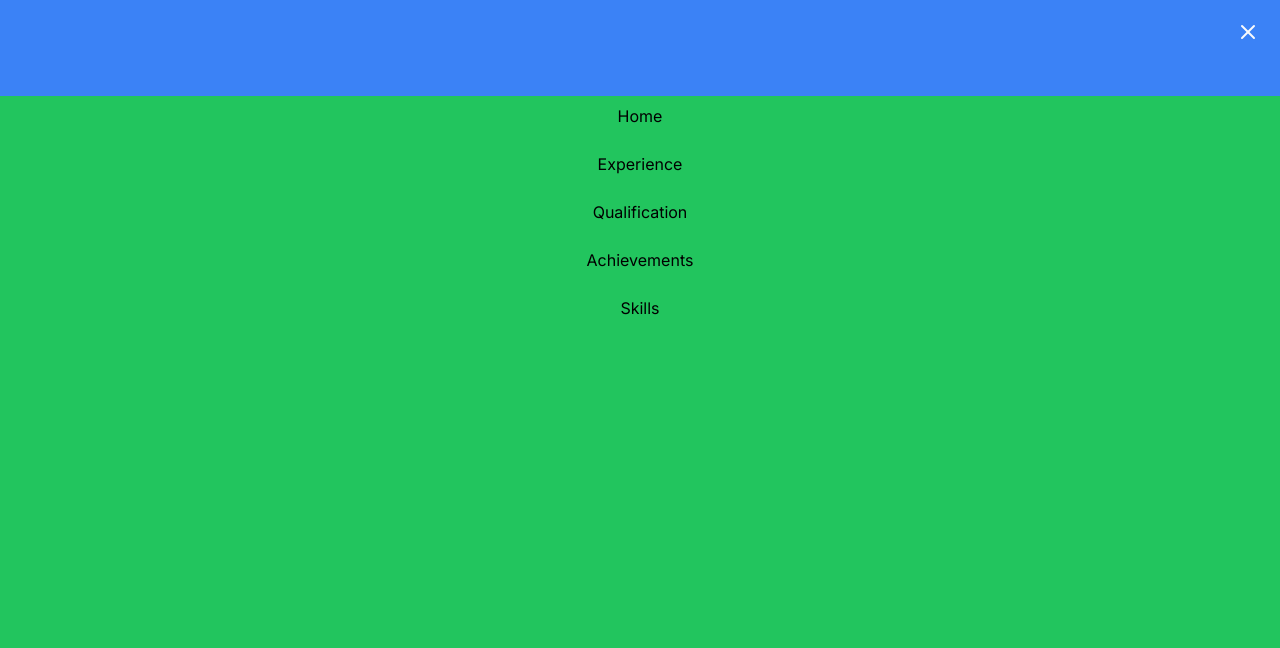
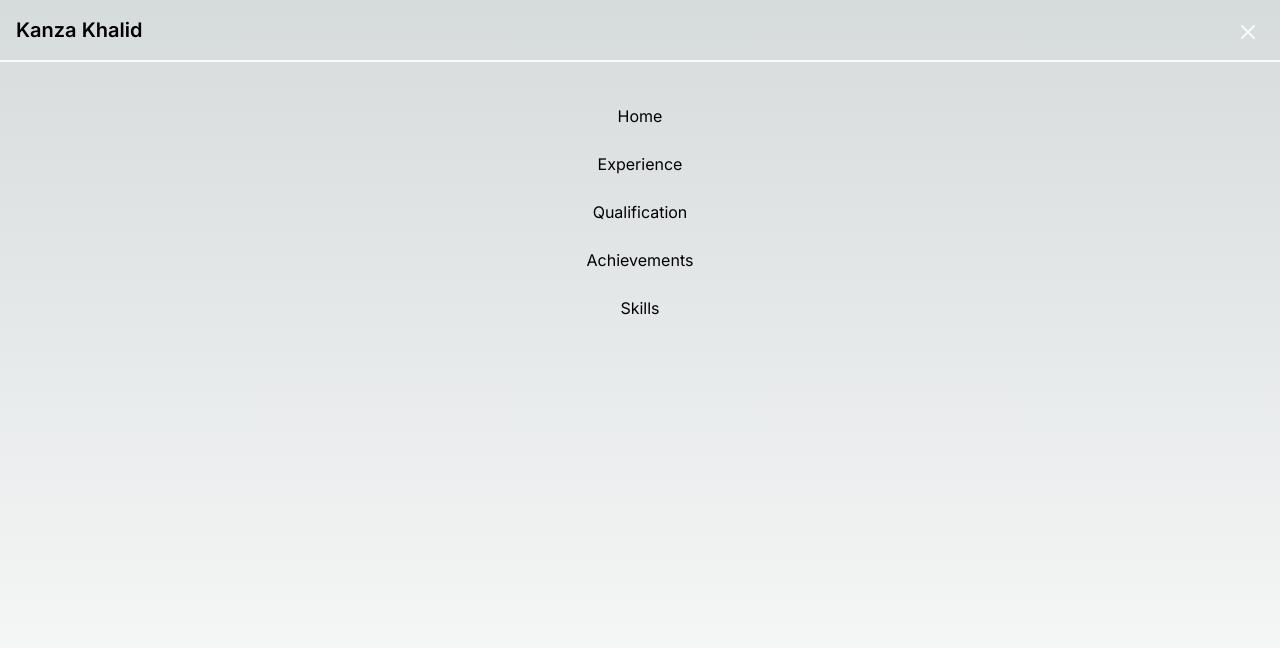
Before and after one commit to Aayman-star/portfolio-template-v1, a Next.js app: page / in a window 1280 px wide. Both pictures are taken after a click on the icon 1252 px from the left and 30 px from the top of the page. Shown: the top 648 px of the page. Built offline with nearby package versions, Linux system fonts and the light colour scheme.

Commit message:
added key to the links map

```diff
--- a/src/app/page.tsx
+++ b/src/app/page.tsx
@@ -2,8 +2,6 @@ import Image from "next/image";
 
 export default function Home() {
   return (
-    <main className="flex min-h-screen flex-col items-center justify-between p-24">
-      <h1>Hello</h1>
-    </main>
+    <main className="flex min-h-screen flex-col items-center justify-between p-24"></main>
   );
 }
--- a/src/components/Header.tsx
+++ b/src/components/Header.tsx
@@ -14,31 +14,34 @@ const Header = () => {
   return (
     <div className="w-full p-4 border-b-2 border-slate-50">
       <div className="flex items-center justify-between">
-        <h1 className={`text-xl font-semibold ${navBar ? "hidden" : "block"}`}>
-          Kanza Khalid
-        </h1>
+        <h1 className={`text-xl font-semibold `}>Kanza Khalid</h1>
         <div className="flex items-center gap-2">
           {darkMode ? (
             <MoonStar
               onClick={() => setDarkMode(false)}
-              className="text-slate-50 text-2xl font-bold"
+              className={`text-slate-50 text-2xl font-bold ${
+                navBar ? "hidden" : "block"
+              }`}
             />
           ) : (
             <SunMedium
               onClick={() => setDarkMode(true)}
-              className={`text-slate-50 text-2xl font-bold
+              className={`text-slate-50 text-2xl font-bold ${
+                navBar ? "hidden" : "block"
               }`}
             />
           )}
           {navBar ? (
-            <div className="bg-blue-500 fixed left-0 top-0 w-[100%]  h-screen ">
+            <div className="fixed left-0 top-0 w-[100%]   h-screen z-10 ">
               <X
                 onClick={() => setNavBar(!navBar)}
                 className="text-slate-50 text-2xl font-bold absolute top-5 right-5"
               />
-              <ul className="bg-green-500  h-screen  p-2 flex flex-col items-center space-y-6  mt-24">
+              <ul className="h-screen  p-2 flex flex-col items-center space-y-6  mt-24">
                 {navLinks.map((link, index) => (
-                  <li className="hover:scale-105 hover:underline">{link}</li>
+                  <li key={index} className="hover:scale-105 hover:underline">
+                    {link}
+                  </li>
                 ))}
               </ul>
             </div>
```
